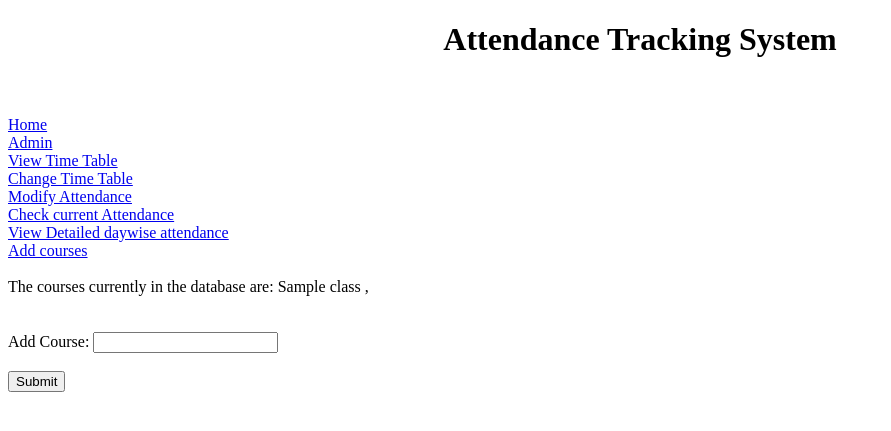
After one commit to sriramcu/college_attendance, a Django app: template attendance/templates/add_courses.html in a window 1280 px wide. The commit adds this page. Shown: the top 431 px of the page, without its empty margins (0-891 px from the left). Run offline with Django 3.2, Linux system fonts and the light colour scheme; the template is opened without the code that fills it: most values are stand-ins (such as "Sample title", 1, 10 or a date in 2020).

Commit message:
Add courses functionality added

```diff
--- /dev/null
+++ b/attendance/templates/add_courses.html
@@ -0,0 +1,15 @@
+{% extends "base.html" %}
+{% block content %}
+<br>
+The courses currently in the database are:
+{% for class in classes %}
+{{ class }} ,
+
+{% endfor %}
+<br><br><br>
+<form method="post">
+{% csrf_token %}
+<label for="course">Add Course: </label><input type="text" id="course" name="course"> <br> <br>
+<input type="submit" name="submit" value="Submit"> <br>
+</form>
+{% endblock content %}
--- a/attendance/templates/base.html
+++ b/attendance/templates/base.html
@@ -24,6 +24,7 @@
                 <a class="button" href="{% url 'modify' %}">Modify Attendance</a> <br>
                 <a class="button" href="{% url 'check' %}">Check current Attendance</a> <br>
                 <a class="button" href="{% url 'detailed' %}">View Detailed daywise attendance</a> <br>
+                <a class="button" href="{% url 'add_courses' %}">Add courses</a> <br>
 
 
 
--- a/attendance/templates/change_tt.html
+++ b/attendance/templates/change_tt.html
@@ -111,5 +111,5 @@
 <input type="submit" value="Submit" name="submit">
 </form>
 
-<b>Changing, deleting or adding courses or subjects functionality not available for now, will be added in future. For now, go to the admin site to do this.</b>
+
 {% endblock content %}
--- a/college_attendance/urls.py
+++ b/college_attendance/urls.py
@@ -24,5 +24,6 @@ urlpatterns = [
     path('view_tt/', attendance_views.view_tt, name='view_tt'),
     path('change_tt/', attendance_views.change_tt, name='change_tt'),
     path('detailed/', attendance_views.detailed, name='detailed'),
+    path('add_courses/', attendance_views.add_courses, name='add_courses'),
     path('',attendance_views.base, name='base'),
 ]
```
Also changed, not shown: attendance/views.py (+20 -3 lines).
